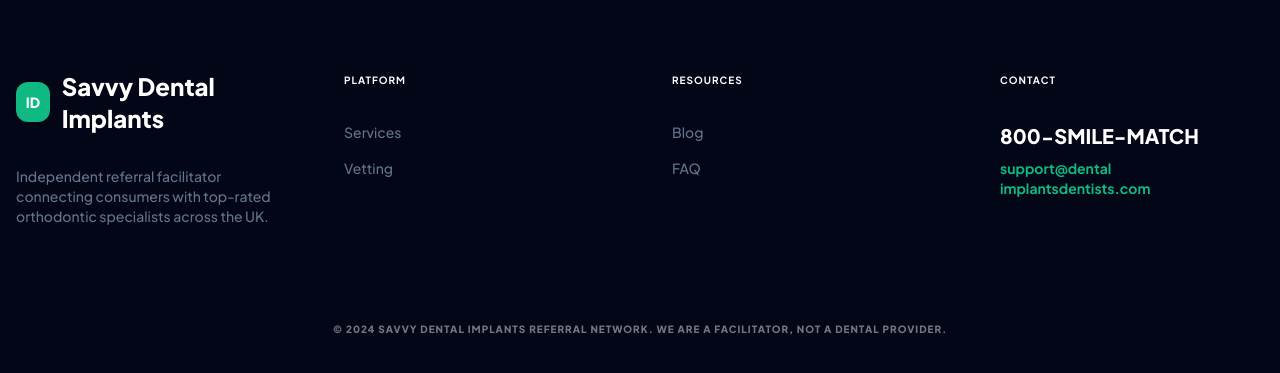
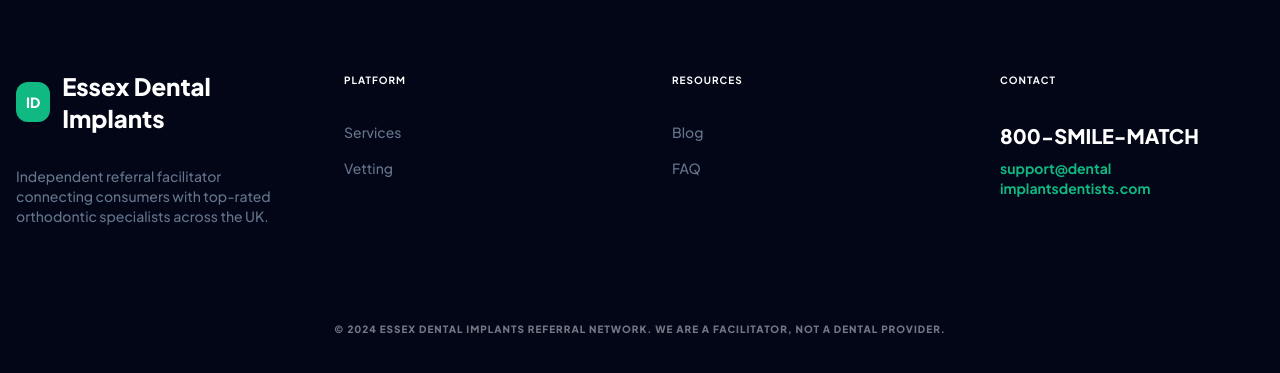
Before and after one commit to vimldn/essexdental, a Next.js app: page / in a window 1280 px wide. Shown: the part 5949-6322 px from the top of the page. Built offline with nearby package versions, Linux system fonts and the light colour scheme.

Commit message:
Update Footer.tsx

```diff
--- a/components/Footer.tsx
+++ b/components/Footer.tsx
@@ -11,7 +11,7 @@ export default function Footer() {
           <div>
             <div className="flex items-center gap-3 text-white mb-8">
               <div className="w-10 h-10 bg-emerald-500 rounded-xl flex items-center justify-center font-black">ID</div>
-              <span className="text-2xl font-black">Savvy Dental Implants</span>
+              <span className="text-2xl font-black">Essex Dental Implants</span>
             </div>
             <p>Independent referral facilitator connecting consumers with top-rated orthodontic specialists across the UK.</p>
           </div>
@@ -36,7 +36,7 @@ export default function Footer() {
           </div>
         </div>
         <p className="text-center text-[10px] uppercase font-black tracking-widest opacity-50">
-          © 2024 Savvy Dental Implants Referral Network. We are a facilitator, not a dental provider.
+          © 2024 Essex Dental Implants Referral Network. We are a facilitator, not a dental provider.
         </p>
       </div>
     </footer>
```
